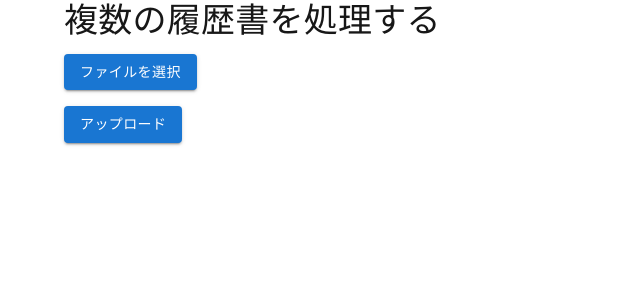
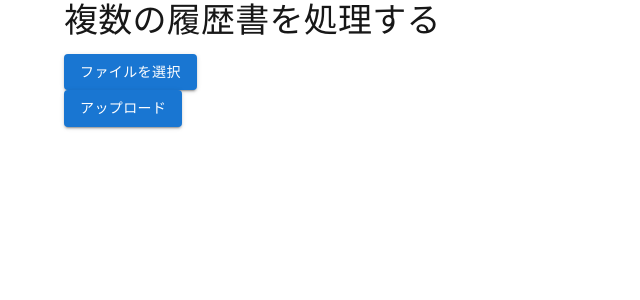
Before and after one commit to dr-joy/parse-cv, a Next.js app in the folder frontend/: page / in a window 1280 px wide. Shown: the top 300 px of the page, without its empty margins (0-640 px from the left). Built offline with nearby package versions, Linux system fonts and the light colour scheme.

Commit message:
download file csv

```diff
--- a/frontend/src/app/page.tsx
+++ b/frontend/src/app/page.tsx
@@ -60,10 +60,98 @@ export default function Home() {
     }
   };
 
-  const renderTable = () => {
-    if (cvDataList.length === 0) return null;
+  const downloadCSV = () => {
+    if (cvDataList.length === 0) return;
+
+    // Define CSV headers
+    const headers = [
+      "Name",
+      "Age",
+      "Email",
+      "Address",
+      "Education",
+      "Work Experience",
+    ];
+
+    // Convert `cvDataList` to CSV string with proper escaping
+    const csvContent = [
+      headers.join(","), // Add headers
+      ...cvDataList.map((cv) =>
+        [
+          `"${cv.name || "N/A"}"`,
+          `"${cv.age || "N/A"}"`,
+          `"${cv.email || "N/A"}"`,
+          `"${cv.address || "N/A"}"`,
+          `"${cv.education || "N/A"}"`,
+          `"${cv.work_experience?.replace(/\n/g, " ") || "N/A"}"`, // Replace newlines
+        ].join(",")
+      ),
+    ].join("\n");
+
+    // Add UTF-8 BOM for correct encoding in Excel
+    const bom = "\uFEFF";
+    const blob = new Blob([bom + csvContent], {
+      type: "text/csv;charset=utf-8;",
+    });
+
+    // Create a downloadable link
+    const link = document.createElement("a");
+    link.href = URL.createObjectURL(blob);
+    link.download = "cv_data.csv";
+    document.body.appendChild(link);
+    link.click();
+    document.body.removeChild(link);
+  };
 
   return (
+    <Container
+      maxWidth={false}
+      sx={{ px: { xs: 2, sm: 6, md: 8 } }}
+      className="py-4"
+    >
+      <Typography variant="h4" gutterBottom>
+        複数の履歴書を処理する
+      </Typography>
+      <form
+        onSubmit={handleSubmit}
+        style={{ flexDirection: "column", gap: "1rem" }}
+      >
+        <Button variant="contained" component="label" sx={{ mr: 2 }}>
+          ファイルを選択
+          <input type="file" multiple hidden onChange={handleFileChange} />
+        </Button>
+        <br />
+
+        {selectedFiles.length > 0 && (
+          <List>
+            {selectedFiles.map((file, index) => (
+              <ListItem key={index}>
+                <ListItemText primary={file.name} />
+              </ListItem>
+            ))}
+          </List>
+        )}
+
+        <div className="flex flex-row space-x-4 mt-4 mb-4">
+          <Button
+            type="submit"
+            variant="contained"
+            color="primary"
+            disabled={loading}
+          >
+            {loading ? "処理中... " : "アップロード"}
+          </Button>
+
+          {cvDataList.length !== 0 && (
+            <Button variant="contained" color="primary" onClick={downloadCSV}>
+              ダウンロード
+            </Button>
+          )}
+        </div>
+      </form>
+
+      {/* Render Table if Data Exists */}
+      {cvDataList.length > 0 && (
         <TableContainer
           component={Paper}
           sx={{ width: "100%", boxShadow: 3, borderRadius: 2 }}
@@ -72,7 +160,7 @@ export default function Home() {
             variant="h6"
             sx={{ p: 2, backgroundColor: "#f5f5f5", fontWeight: "bold" }}
           >
-          Processed CV Data
+            処理済みのCVデータ
           </Typography>
           <Table>
             <TableHead sx={{ backgroundColor: "#1976d2" }}>
@@ -111,73 +199,7 @@ export default function Home() {
             </TableBody>
           </Table>
         </TableContainer>
-    );
-  };
-
-  return (
-    <Container
-      maxWidth={false}
-      sx={{ px: { xs: 2, sm: 6, md: 8 } }}
-      className="py-4"
-    >
-      <Typography variant="h4" gutterBottom>
-        複数の履歴書を処理する
-      </Typography>
-      <form
-        onSubmit={handleSubmit}
-        style={{ flexDirection: "column", gap: "1rem" }}
-      >
-        <Button variant="contained" component="label" sx={{ mr: 2 }}>
-          ファイルを選択
-          <input type="file" multiple hidden onChange={handleFileChange} />
-        </Button>
-        <br />
-
-        {selectedFiles.length > 0 && (
-          <List sx={{ pb: 2, pt: 0 }}>
-            {selectedFiles.map((file, index) => (
-              <ListItem key={index}>
-                <ListItemText primary={file.name} />
-              </ListItem>
-            ))}
-          </List>
       )}
-
-        <Button
-          type="submit"
-          variant="contained"
-          color="primary"
-          disabled={loading}
-          sx={{
-            mt: 2,
-            backgroundColor:
-              theme.palette.mode === "dark"
-                ? theme.palette.grey[800]
-                : theme.palette.primary.main,
-            color:
-              theme.palette.mode === "dark"
-                ? theme.palette.grey[300]
-                : theme.palette.common.white,
-            "&:hover": {
-              backgroundColor:
-                theme.palette.mode === "dark"
-                  ? theme.palette.grey[700]
-                  : theme.palette.primary.dark,
-            },
-          }}
-        >
-          {loading ? "処理中... " : "アップロード"}
-        </Button>
-      </form>
-
-      {error && (
-        <Typography color="error" sx={{ mt: 2 }}>
-          {error}
-        </Typography>
-      )}
-      <br />
-
-      {renderTable()}
     </Container>
   );
 }
```
Lines whose indentation alone changed are shown as unchanged.
